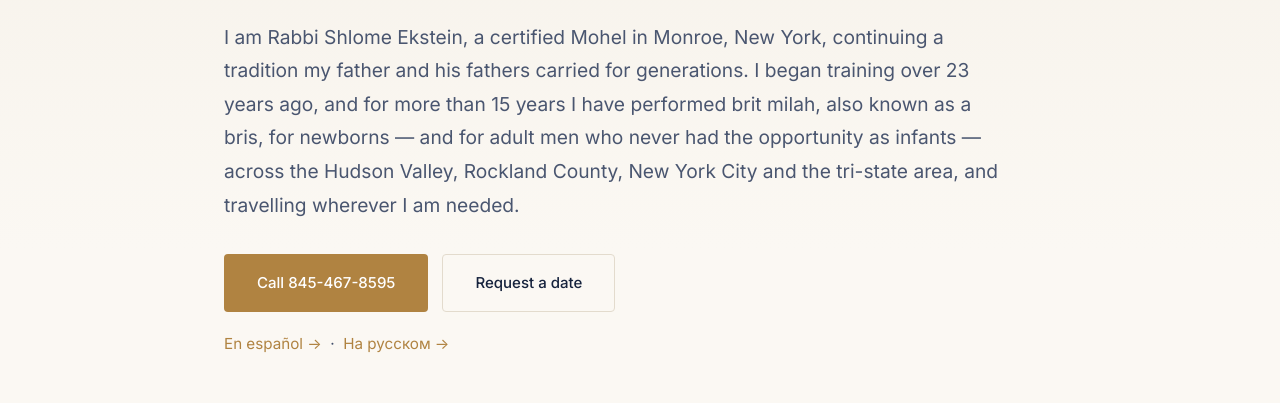
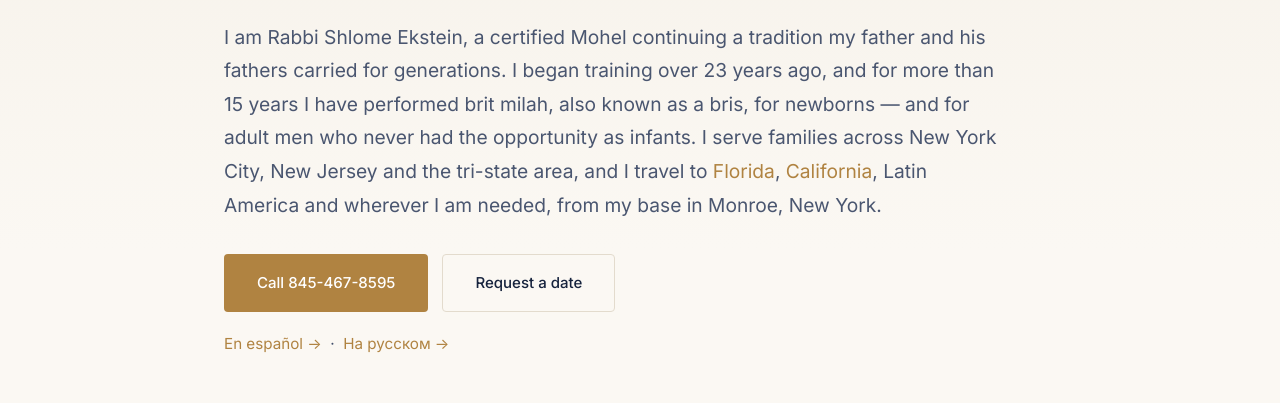
Before and after one commit to rabbisekstein-create/bris-milah, a plain HTML site: page index.html in a window 1280 px wide. Shown: the part 397-800 px from the top of the page. Drawn offline with nearby package versions, Linux system fonts and the light colour scheme.

Commit message:
Homepage intro: lead with NYC, NJ and travel; Monroe as base only
Co-Authored-By: Claude Opus 5.5 <noreply@anthropic.com>
Claude-Session: https://claude.ai/code/session_01Vt6q7tUJKCx39vMpKwH7h8

```diff
--- a/index.html
+++ b/index.html
@@ -161,11 +161,12 @@
       <p class="eyebrow reveal">Brit Milah &middot; Bris &middot; &#1489;&#1512;&#1497;&#1514; &#1502;&#1497;&#1500;&#1492;</p>
       <h1 class="reveal">Bris milah for babies and adults,<br>in careful hands.</h1>
       <p class="lede reveal">
-        I am Rabbi Shlome Ekstein, a certified Mohel in Monroe, New York, continuing a tradition
+        I am Rabbi Shlome Ekstein, a certified Mohel continuing a tradition
         my father and his fathers carried for generations. I began training over 23 years ago,
         and for more than 15 years I have performed brit milah, also known as a bris, for newborns &mdash; and for adult
-        men who never had the opportunity as infants &mdash; across the Hudson Valley, Rockland County, New York City and the
-        tri-state area, and travelling wherever I am needed.
+        men who never had the opportunity as infants. I serve families across New York City, New Jersey and the
+        tri-state area, and I travel to <a href="/areas/florida/">Florida</a>, <a href="/areas/california/">California</a>,
+        Latin America and wherever I am needed, from my base in Monroe, New York.
       </p>
       <div class="hero-actions reveal">
         <a class="btn btn-primary" href="tel:+18454678595">Call 845-467-8595</a>
```
